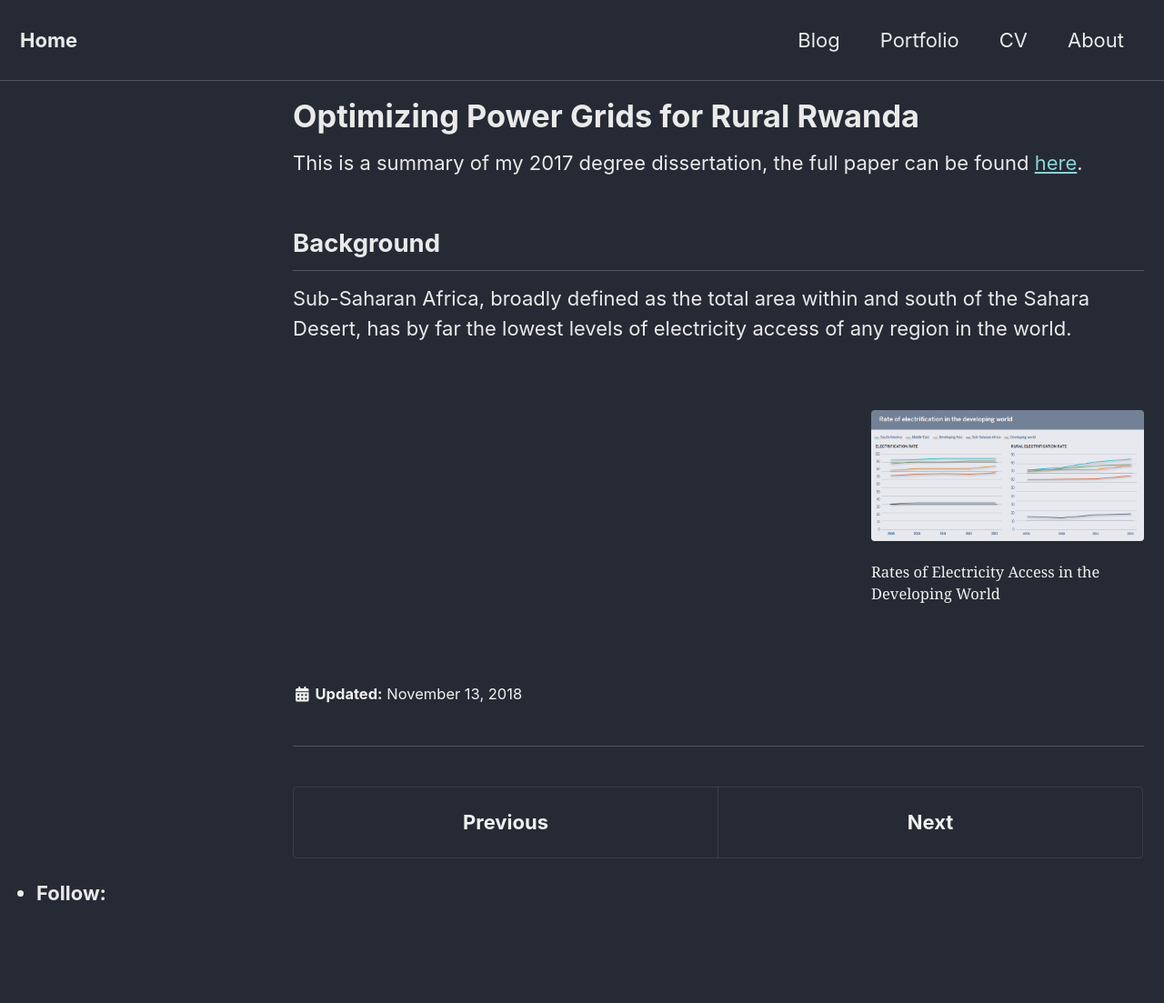
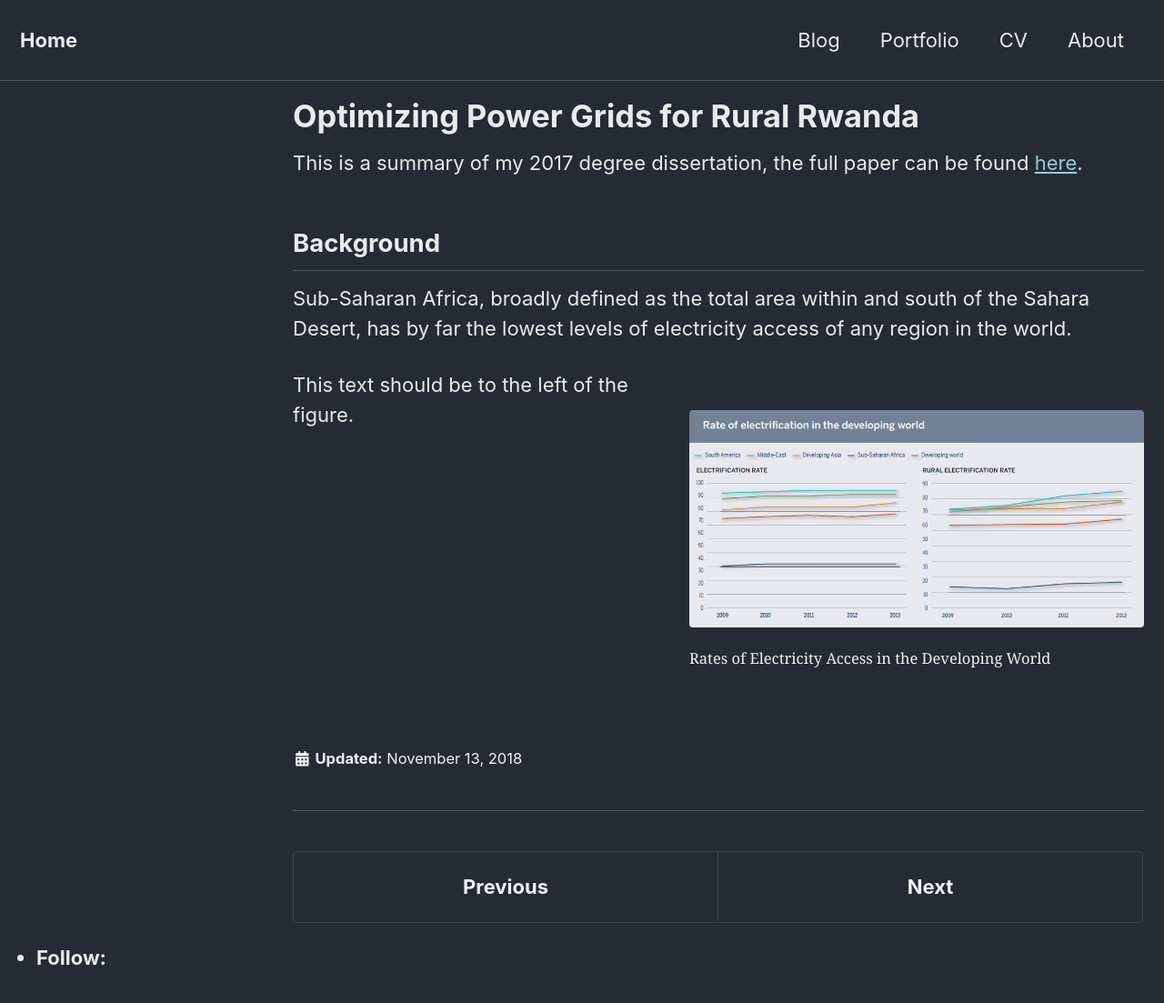
Before and after one commit to mdwcrft/mdwcrft.github.io, a Jekyll site: the page built from _portfolio/optimizing-power-grids.md, in a window 1280 px wide. Shown: the whole page at 91% size. Built offline with Jekyll 4.4.1, drawn with Linux system fonts in a browser that asks for light colours; cached includes are drawn as plain includes; nearby versions of some CDN libraries; before the commit the page ends 1032 px from its top, so only the background shows below that.

Commit message:
Update grids post

```diff
--- a/_portfolio/optimizing-power-grids.md
+++ b/_portfolio/optimizing-power-grids.md
@@ -10,7 +10,9 @@ This is a summary of my 2017 degree dissertation, the full paper can be found [h
 
 Sub-Saharan Africa, broadly defined as the total area within and south of the Sahara Desert, has by far the lowest levels of electricity access of any region in the world.
 
-<figure style="width: 300px" class="align-right">
+<figure style="width: 500px" class="align-right">
   <img src="{{ site.url }}{{ site.baseurl }}/assets/images/p2-electrification.png" alt="Electrification rate by region">
   <figcaption>Rates of Electricity Access in the Developing World</figcaption>
 </figure>
+
+This text should be to the left of the figure.
```
